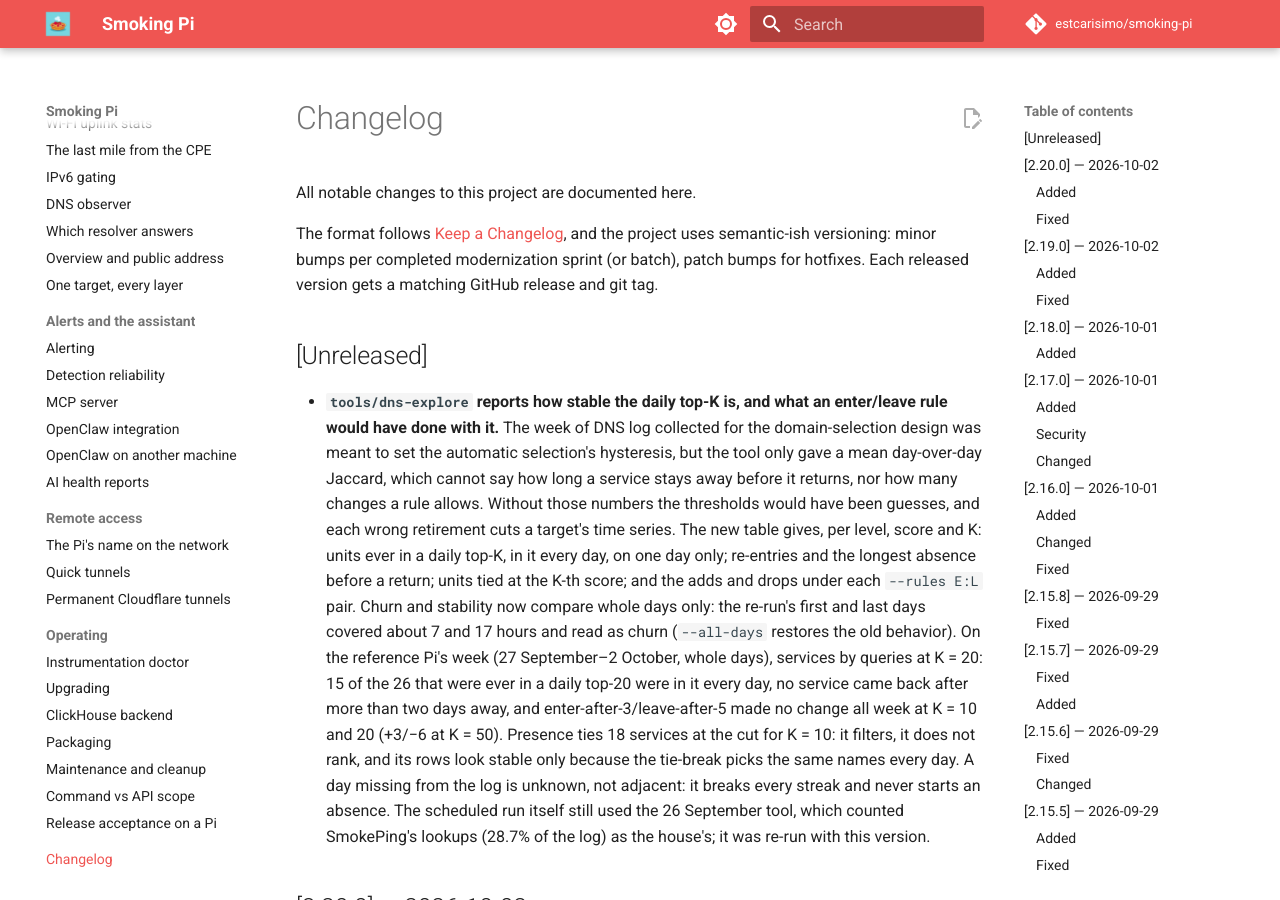
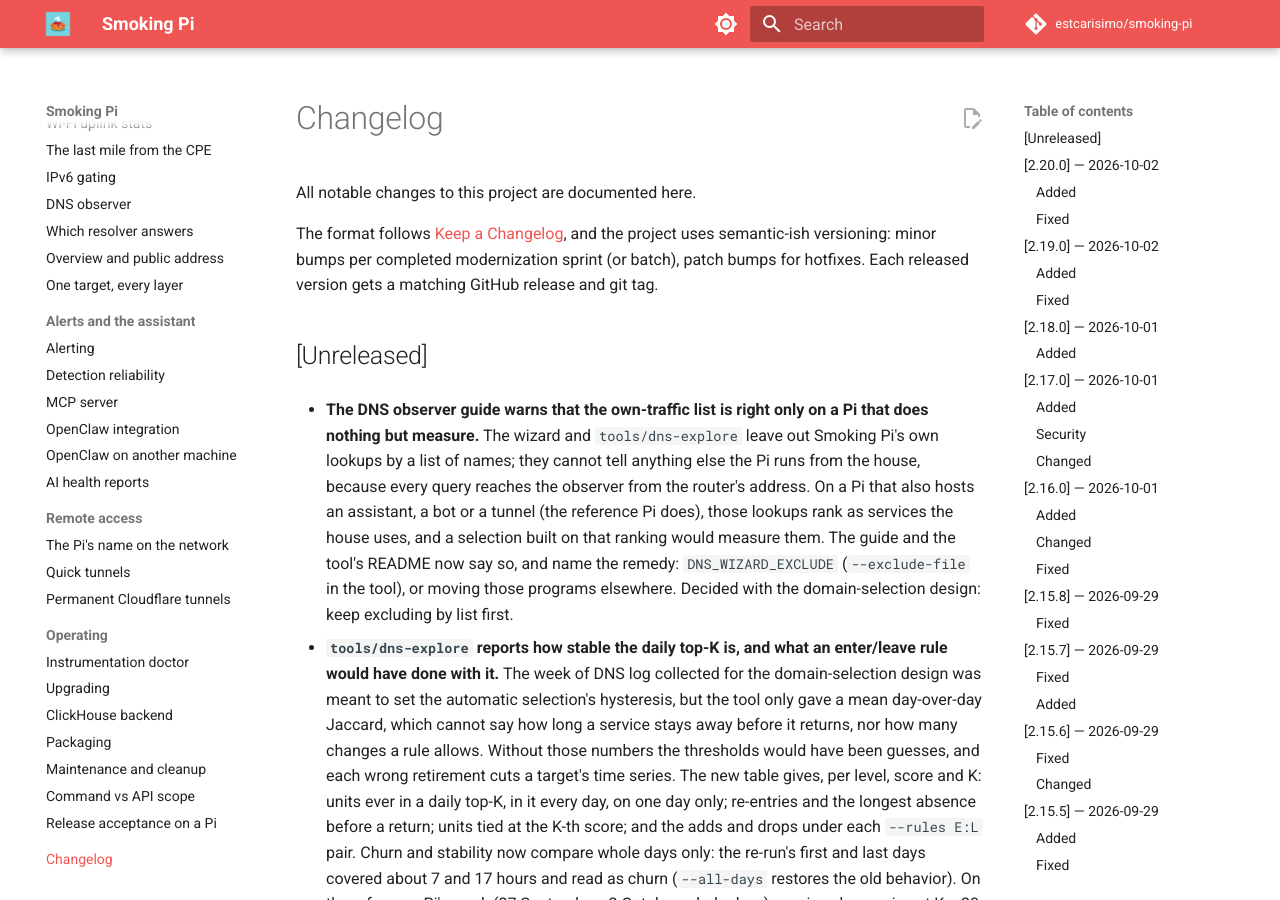
Before and after one commit to estcarisimo/smoking-pi, an MkDocs documentation site: the page built from docs/changelog.md, in a window 1280 px wide and 900 px high. Built offline with MkDocs 1.6.1 and Material for MkDocs 9.7.7, drawn with Linux system fonts in a browser that asks for light colours; comment, search, counter and statistics services are not loaded.

Commit message:
docs(dns-observer): the own-traffic list is right only on a measurement-only Pi
Every query reaches the observer from the router's address, so the
wizard and dns-explore exclude Smoking Pi's own lookups by name and
count anything else the Pi runs as the house. Say so, and name the
remedy (DNS_WIZARD_EXCLUDE, --exclude-file).

Co-Authored-By: Claude Opus 5.5 <noreply@anthropic.com>

```diff
--- a/CHANGELOG.md
+++ b/CHANGELOG.md
@@ -8,6 +8,18 @@ modernization sprint (or batch), patch bumps for hotfixes. Each released
 version gets a matching GitHub release and git tag.
 
 ## [Unreleased]
+
+- **The DNS observer guide warns that the own-traffic list is right only
+  on a Pi that does nothing but measure.** The wizard and
+  `tools/dns-explore` leave out Smoking Pi's own lookups by a list of
+  names; they cannot tell anything else the Pi runs from the house,
+  because every query reaches the observer from the router's address. On
+  a Pi that also hosts an assistant, a bot or a tunnel (the reference Pi
+  does), those lookups rank as services the house uses, and a selection
+  built on that ranking would measure them. The guide and the tool's
+  README now say so, and name the remedy: `DNS_WIZARD_EXCLUDE`
+  (`--exclude-file` in the tool), or moving those programs elsewhere.
+  Decided with the domain-selection design: keep excluding by list first.
 
 - **`tools/dns-explore` reports how stable the daily top-K is, and what
   an enter/leave rule would have done with it.** The week of DNS log
```
Also changed, not shown: docs/dns-observer.md (+11 -0 lines), tools/dns-explore/README.md (+1 -1 lines).
